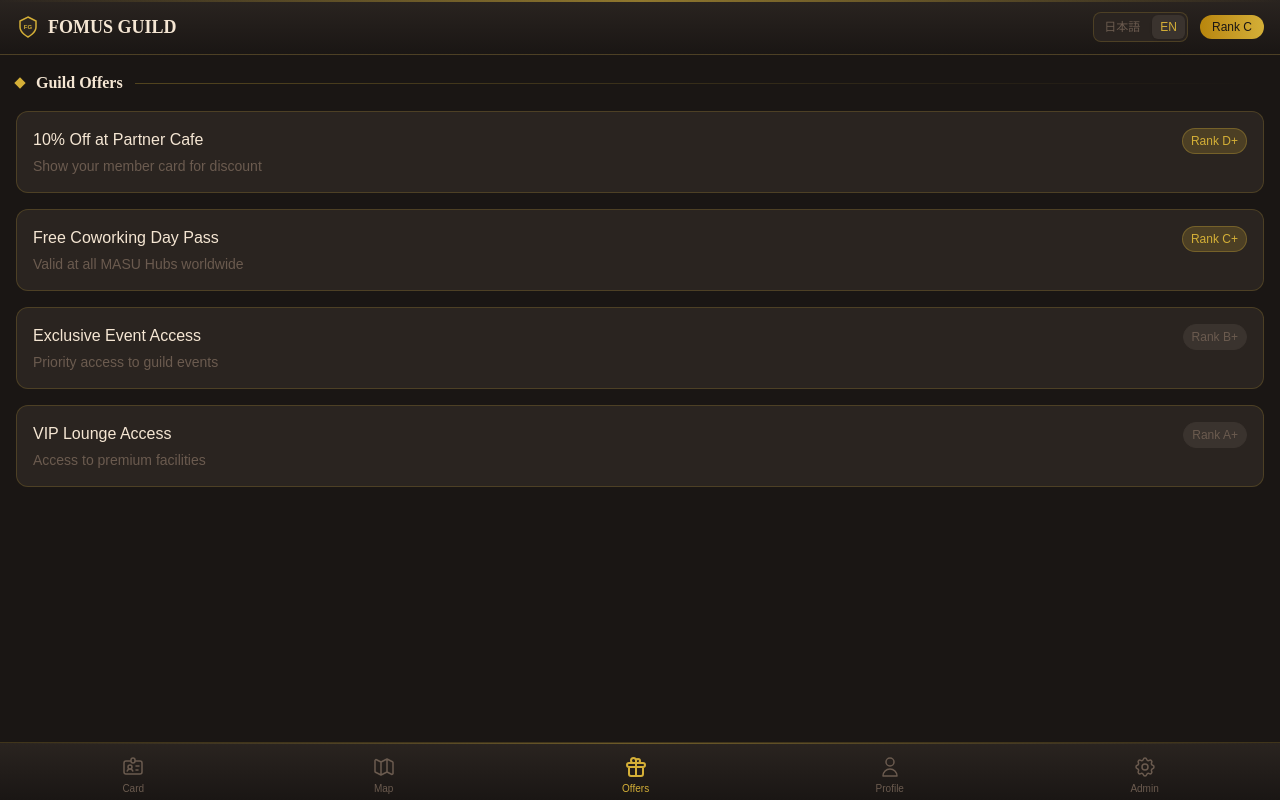
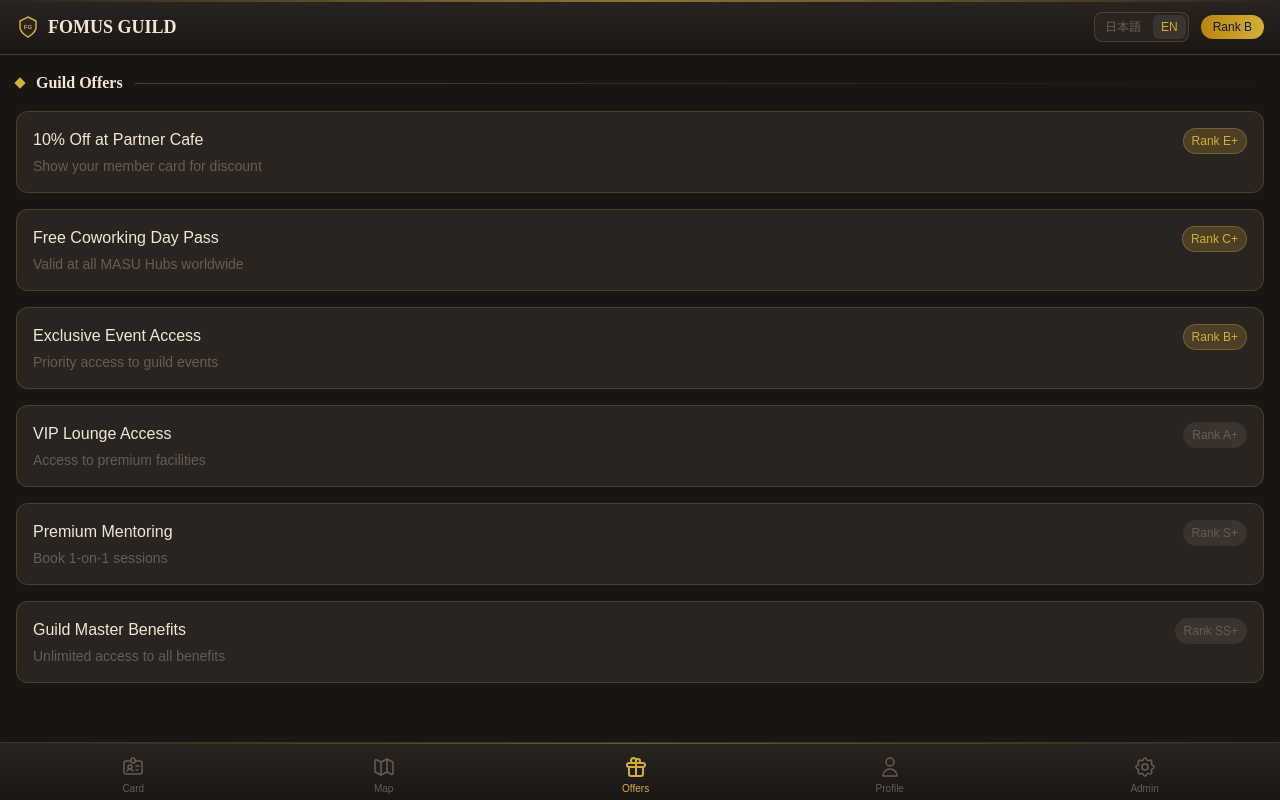
Before and after one commit to masuo444/guild-app, a Next.js app: page /demo in a window 1280 px wide. Both pictures are taken after a click on the button "Offers". Built offline with nearby package versions, Linux system fonts and the light colour scheme.

Commit message:
feat: ギルドランクシステムを4段階(D〜A)から7段階(E〜SS)に拡張
ポイント閾値: E=0, D=30, C=100, B=300, A=800, S=2000, SS=5000
各ランクに対応したバッジスタイル・管理画面・デモページを更新

Co-Authored-By: Claude Opus 4.5 <noreply@anthropic.com>

```diff
--- a/src/app/app/admin/AdminDashboard.tsx
+++ b/src/app/app/admin/AdminDashboard.tsx
@@ -654,10 +654,13 @@ function MembersTab({ members, memberPoints, customRoles, memberRoles }: { membe
   }
 
   const rankColors: Record<Rank, string> = {
+    E: 'bg-gray-500/20 text-gray-300',
     D: 'bg-zinc-500/20 text-zinc-300',
     C: 'bg-green-500/20 text-green-300',
     B: 'bg-blue-500/20 text-blue-300',
     A: 'bg-amber-500/20 text-amber-300',
+    S: 'bg-purple-500/20 text-purple-300',
+    SS: 'bg-rose-500/20 text-rose-300',
   }
 
   const statusColors: Record<string, string> = {
@@ -845,10 +848,13 @@ function MembersTab({ members, memberPoints, customRoles, memberRoles }: { membe
                         disabled={isUpdating}
                         className={`w-full px-2 py-2 rounded-lg text-xs font-medium border border-zinc-600 cursor-pointer focus:outline-none focus:ring-2 focus:ring-[#c0c0c0] ${rankColors[currentRank]} ${isUpdating ? 'opacity-50 cursor-not-allowed' : ''}`}
                       >
-                        <option value="D" className="bg-zinc-900">D (0pt〜)</option>
+                        <option value="E" className="bg-zinc-900">E (0pt〜)</option>
+                        <option value="D" className="bg-zinc-900">D (30pt〜)</option>
                         <option value="C" className="bg-zinc-900">C (100pt〜)</option>
                         <option value="B" className="bg-zinc-900">B (300pt〜)</option>
                         <option value="A" className="bg-zinc-900">A (800pt〜)</option>
+                        <option value="S" className="bg-zinc-900">S (2000pt〜)</option>
+                        <option value="SS" className="bg-zinc-900">SS (5000pt〜)</option>
                       </select>
                     </div>
 
@@ -1686,10 +1692,13 @@ function OffersTab() {
   ]
 
   const ranks = [
-    { value: 'D', label: 'D (全メンバー)' },
+    { value: 'E', label: 'E (全メンバー)' },
+    { value: 'D', label: 'D (30pt以上)' },
     { value: 'C', label: 'C (100pt以上)' },
     { value: 'B', label: 'B (300pt以上)' },
     { value: 'A', label: 'A (800pt以上)' },
+    { value: 'S', label: 'S (2000pt以上)' },
+    { value: 'SS', label: 'SS (5000pt以上)' },
   ]
 
   return (
--- a/src/app/demo/page.tsx
+++ b/src/app/demo/page.tsx
@@ -3,6 +3,7 @@
 import { useState, useEffect, useRef } from 'react'
 import { MembershipCard } from '@/components/membership/MembershipCard'
 import type { Profile } from '@/types/database'
+import { calculateRank } from '@/config/rank'
 import { LanguageProvider, useLanguage, Language } from '@/lib/i18n'
 
 // 言語切り替えボタン（ギルドテーマ）
@@ -222,10 +223,12 @@ function DemoPageContent() {
   ]
 
   const offerItems = [
-    { title: t.partnerCafeDiscount, minRank: 'D', description: t.showMemberCard },
+    { title: t.partnerCafeDiscount, minRank: 'E', description: t.showMemberCard },
     { title: t.freeCoworkingPass, minRank: 'C', description: t.validAtAllHubs },
     { title: t.exclusiveEventAccess, minRank: 'B', description: t.priorityAccess },
     { title: t.vipLoungeAccess, minRank: 'A', description: t.premiumFacilities },
+    { title: language === 'ja' ? 'プレミアムメンタリング' : 'Premium Mentoring', minRank: 'S', description: language === 'ja' ? '1on1セッション予約可能' : 'Book 1-on-1 sessions' },
+    { title: language === 'ja' ? 'ギルドマスター特典' : 'Guild Master Benefits', minRank: 'SS', description: language === 'ja' ? '全特典無制限アクセス' : 'Unlimited access to all benefits' },
   ]
 
   return (
@@ -252,7 +255,7 @@ function DemoPageContent() {
           <div className="flex items-center gap-3">
             <LanguageSwitcher />
             <span className="text-xs bg-gradient-to-r from-[#b8860b] to-[#d4af37] text-[#1a1614] px-3 py-1 rounded-full font-medium">
-              {t.rank} C
+              {t.rank} {calculateRank(mockPoints)}
             </span>
           </div>
         </div>
@@ -318,7 +321,7 @@ function DemoPageContent() {
                     <p className="text-sm text-[#6b5b4f] mt-1">{offer.description}</p>
                   </div>
                   <span className={`text-xs px-2 py-1 rounded-full font-medium ${
-                    ['D', 'C'].includes(offer.minRank)
+                    ['E', 'D', 'C', 'B'].includes(offer.minRank)
                       ? 'bg-[#d4af37]/20 text-[#d4af37] border border-[#d4af37]/30'
                       : 'bg-[#3a332e] text-[#6b5b4f] border border-[#3a332e]'
                   }`}>
@@ -335,7 +338,7 @@ function DemoPageContent() {
             {/* プロフィールヘッダー */}
             <div className="bg-[#2a2420] rounded-xl p-6 border border-[#d4af37]/20 text-center">
               <div className="w-20 h-20 bg-gradient-to-br from-[#b8860b] to-[#d4af37] rounded-full mx-auto mb-3 flex items-center justify-center border-2 border-[#d4af37]">
-                <span className="text-2xl font-bold text-[#1a1614]">D</span>
+                <span className="text-2xl font-bold text-[#1a1614]">{calculateRank(mockPoints)}</span>
               </div>
               <h2 className="font-semibold text-[#f5e6d3]" style={{ fontFamily: 'serif' }}>{mockProfile.display_name}</h2>
               <p className="text-sm text-[#6b5b4f]">{mockProfile.home_city}, {mockProfile.home_country}</p>
@@ -346,13 +349,13 @@ function DemoPageContent() {
             <div className="bg-[#2a2420] rounded-xl p-4 border border-[#d4af37]/20">
               <SectionHeader title={t.rankProgress} />
               <div className="flex justify-between text-xs text-[#6b5b4f] mb-2">
-                <span>{t.rank} C</span>
-                <span>{t.rank} B (300 pts)</span>
+                <span>{t.rank} {calculateRank(mockPoints)}</span>
+                <span>{t.rank} A (800 pts)</span>
               </div>
               <div className="h-2 bg-[#3a332e] rounded-full overflow-hidden">
-                <div className="h-full bg-gradient-to-r from-[#b8860b] to-[#d4af37] rounded-full" style={{ width: '75%' }} />
+                <div className="h-full bg-gradient-to-r from-[#b8860b] to-[#d4af37] rounded-full" style={{ width: `${((mockPoints - 300) / (800 - 300)) * 100}%` }} />
               </div>
-              <p className="text-xs text-[#6b5b4f] mt-2 text-center">150 {t.pointsToNextRank}</p>
+              <p className="text-xs text-[#6b5b4f] mt-2 text-center">{800 - mockPoints} {t.pointsToNextRank}</p>
             </div>
 
             {/* アクション */}
--- a/src/components/membership/MembershipCard.tsx
+++ b/src/components/membership/MembershipCard.tsx
@@ -337,6 +337,12 @@ export function MembershipCard({ profile, points, inviteCount = 0, translations
 // シールド型ランクバッジ
 function ShieldRankBadge({ rank, label }: { rank: Rank; label: string }) {
   const styles = {
+    E: {
+      bgGradient: 'from-[#5a5a5a] to-[#3a3a3a]',
+      borderColor: '#6a6a6a',
+      textColor: '#b0b0b0',
+      glowColor: 'rgba(100, 100, 100, 0.3)',
+    },
     D: {
       bgGradient: 'from-[#4a4540] to-[#3a3530]',
       borderColor: '#6b5b4f',
@@ -361,6 +367,18 @@ function ShieldRankBadge({ rank, label }: { rank: Rank; label: string }) {
       textColor: '#1a1614',
       glowColor: 'rgba(244, 208, 63, 0.5)',
     },
+    S: {
+      bgGradient: 'from-[#9b59b6] to-[#6c3483]',
+      borderColor: '#a569bd',
+      textColor: '#f5e6ff',
+      glowColor: 'rgba(155, 89, 182, 0.5)',
+    },
+    SS: {
+      bgGradient: 'from-[#ff6b6b] to-[#ee5a24]',
+      borderColor: '#ff7979',
+      textColor: '#fff5f0',
+      glowColor: 'rgba(255, 107, 107, 0.6)',
+    },
   }
 
   const style = styles[rank]
@@ -378,8 +396,8 @@ function ShieldRankBadge({ rank, label }: { rank: Rank; label: string }) {
         <svg viewBox="0 0 50 60" className="w-12 h-14">
           <defs>
             <linearGradient id={`rankGradient-${rank}`} x1="0%" y1="0%" x2="100%" y2="100%">
-              <stop offset="0%" stopColor={rank === 'D' ? '#4a4540' : rank === 'C' ? '#b8860b' : rank === 'B' ? '#c0c0c0' : '#f4d03f'} />
-              <stop offset="100%" stopColor={rank === 'D' ? '#3a3530' : rank === 'C' ? '#8b6914' : rank === 'B' ? '#808080' : '#d4af37'} />
+              <stop offset="0%" stopColor={rank === 'E' ? '#5a5a5a' : rank === 'D' ? '#4a4540' : rank === 'C' ? '#b8860b' : rank === 'B' ? '#c0c0c0' : rank === 'A' ? '#f4d03f' : rank === 'S' ? '#9b59b6' : '#ff6b6b'} />
+              <stop offset="100%" stopColor={rank === 'E' ? '#3a3a3a' : rank === 'D' ? '#3a3530' : rank === 'C' ? '#8b6914' : rank === 'B' ? '#808080' : rank === 'A' ? '#d4af37' : rank === 'S' ? '#6c3483' : '#ee5a24'} />
             </linearGradient>
           </defs>
 
--- a/src/config/rank.ts
+++ b/src/config/rank.ts
@@ -1,19 +1,25 @@
 import { Rank } from '@/types/database'
 
 export const RANK_THRESHOLDS: Record<Rank, number> = {
-  D: 0,
+  E: 0,
+  D: 30,
   C: 100,
   B: 300,
   A: 800,
+  S: 2000,
+  SS: 5000,
 }
 
-export const RANK_ORDER: Rank[] = ['D', 'C', 'B', 'A']
+export const RANK_ORDER: Rank[] = ['E', 'D', 'C', 'B', 'A', 'S', 'SS']
 
 export function calculateRank(points: number): Rank {
+  if (points >= RANK_THRESHOLDS.SS) return 'SS'
+  if (points >= RANK_THRESHOLDS.S) return 'S'
   if (points >= RANK_THRESHOLDS.A) return 'A'
   if (points >= RANK_THRESHOLDS.B) return 'B'
   if (points >= RANK_THRESHOLDS.C) return 'C'
-  return 'D'
+  if (points >= RANK_THRESHOLDS.D) return 'D'
+  return 'E'
 }
 
 export function getNextRank(currentRank: Rank): Rank | null {
--- a/src/types/database.ts
+++ b/src/types/database.ts
@@ -2,7 +2,7 @@ export type MembershipStatus = 'inactive' | 'active' | 'suspended'
 export type SubscriptionStatus = 'inactive' | 'active' | 'past_due' | 'canceled' | 'free' | 'free_tier'
 export type MembershipType = 'standard' | 'model' | 'ambassador' | 'staff' | 'partner'
 export type UserRole = 'admin' | 'member'
-export type Rank = 'D' | 'C' | 'B' | 'A'
+export type Rank = 'E' | 'D' | 'C' | 'B' | 'A' | 'S' | 'SS'
 export type QuestType = 'photo' | 'checkin' | 'action'
 export type QuestSubmissionStatus = 'pending' | 'approved' | 'rejected'
 
```
